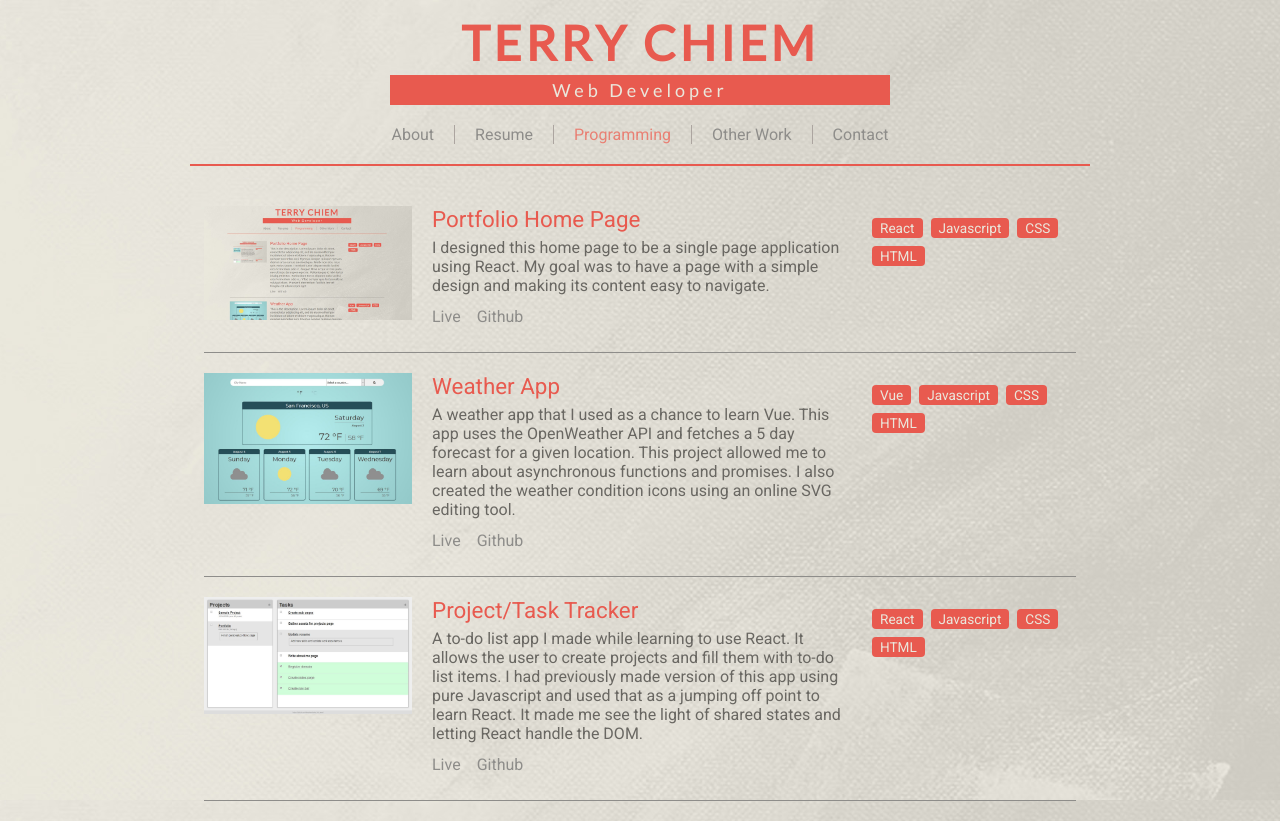
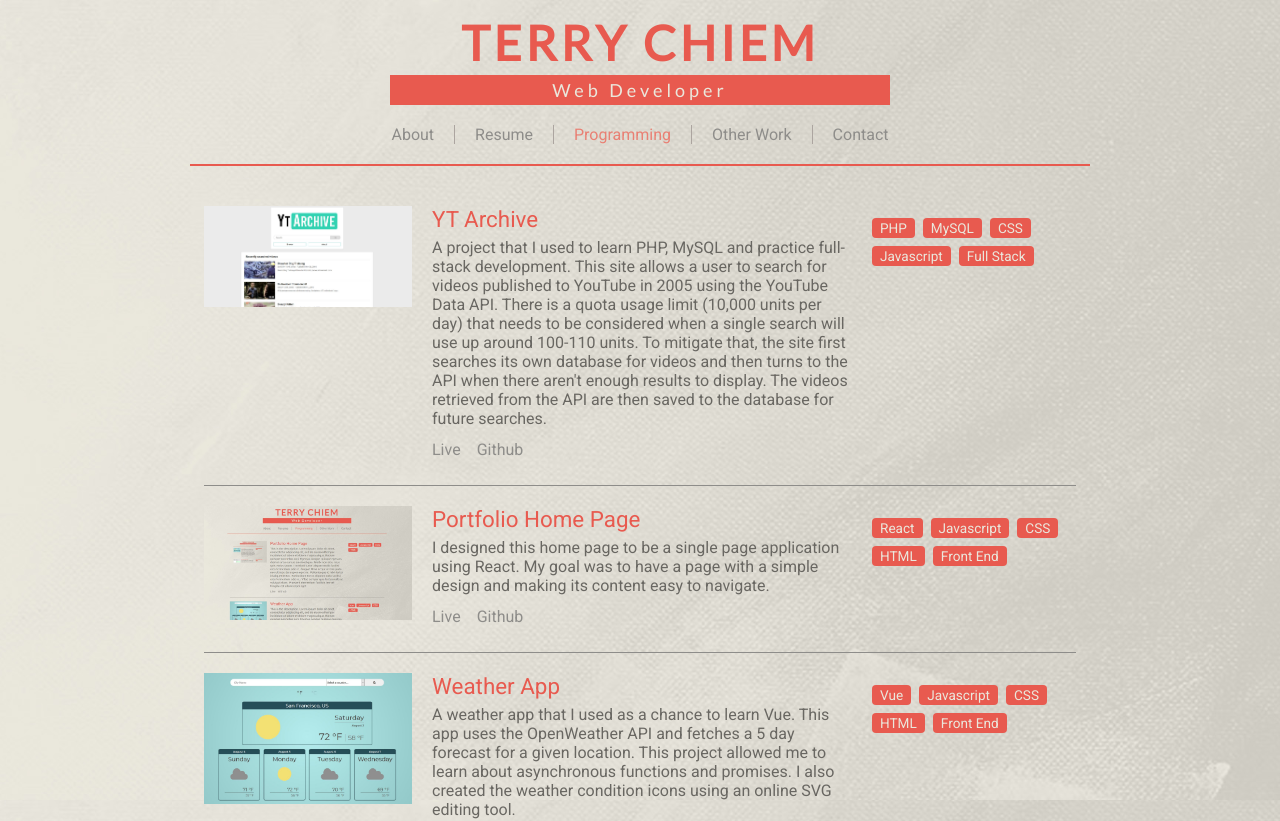
Before and after one commit to terchiem/homepage, a React (Create React App) app: page /programming in a window 1280 px wide. Shown: the top 821 px of the page. Built offline with nearby package versions, Linux system fonts and the light colour scheme.

Commit message:
add project and skills

```diff
--- a/src/page-resources/project-list.js
+++ b/src/page-resources/project-list.js
@@ -1,8 +1,16 @@
 const projects = [
+  {
+    name: "YT Archive",
+    description: "A project that I used to learn PHP, MySQL and practice full-stack development. This site allows a user to search for videos published to YouTube in 2005 using the YouTube Data API. There is a quota usage limit (10,000 units per day) that needs to be considered when a single search will use up around 100-110 units. To mitigate that, the site first searches its own database for videos and then turns to the API when there aren't enough results to display. The videos retrieved from the API are then saved to the database for future searches.",
+    tools: ["PHP", "MySQL", "CSS", "Javascript", "Full Stack"],
+    image: "yt-archive",
+    git: "https://github.com/terchiem/yt-archive",
+    link: "https://yt-archive.herokuapp.com/"
+  },
   {
     name: "Portfolio Home Page",
     description: "I designed this home page to be a single page application using React. My goal was to have a page with a simple design and making its content easy to navigate.",
-    tools: ["React", "Javascript", "CSS", "HTML"],
+    tools: ["React", "Javascript", "CSS", "HTML", "Front End"],
     image: "homepage",
     git: "https://github.com/terchiem/homepage",
     link: "https://terchiem.github.io/homepage/"
@@ -10,7 +18,7 @@ const projects = [
   {
     name: "Weather App",
     description: "A weather app that I used as a chance to learn Vue. This app uses the OpenWeather API and fetches a 5 day forecast for a given location. This project allowed me to learn about asynchronous functions and promises. I also created the weather condition icons using an online SVG editing tool.",
-    tools: ["Vue", "Javascript", "CSS", "HTML"],
+    tools: ["Vue", "Javascript", "CSS", "HTML", "Front End"],
     image: "weatherapp",
     git: "https://github.com/terchiem/weather_app",
     link: "https://terchiem.github.io/weather_app/"
@@ -18,7 +26,7 @@ const projects = [
   {
     name: "Project/Task Tracker",
     description: "A to-do list app I made while learning to use React. It allows the user to create projects and fill them with to-do list items. I had previously made version of this app using pure Javascript and used that as a jumping off point to learn React. It made me see the light of shared states and letting React handle the DOM.",
-    tools: ["React", "Javascript", "CSS", "HTML"],
+    tools: ["React", "Javascript", "CSS", "HTML", "Front End"],
     image: "todoapp",
     git: "https://github.com/terchiem/todo_list_react",
     link: "https://terchiem.github.io/todo_list_react/"
@@ -26,7 +34,7 @@ const projects = [
   {
     name: "Tic-Tac-Toe",
     description: "A game of Tic-Tac-Toe created with Javascript using modules and factories. The main goal of this project was to have as little global code as possible. This project definitely taught me the value of making code more modular.",
-    tools: ["Javascript", "CSS", "HTML"],
+    tools: ["Javascript", "CSS", "HTML", "Front End"],
     image: "tictactoe",
     git: "https://github.com/terchiem/js_tictactoe",
     link: "https://terchiem.github.io/js_tictactoe/"
@@ -34,7 +42,7 @@ const projects = [
   {
     name: "Pomodoro Clock",
     description: "A browser timer for utilizing the Pomodoro Technique. One of my earliest projects that taught me how to work with intervals in Javascript and how to create a timer that toggles between two values.",
-    tools: ["Javascript", "CSS", "HTML"],
+    tools: ["Javascript", "CSS", "HTML", "Front End"],
     image: "pomodoro",
     git: "https://github.com/terchiem/pomodoro_clock",
     link: "https://terchiem.github.io/pomodoro_clock/"
--- a/src/page-resources/resume-list.js
+++ b/src/page-resources/resume-list.js
@@ -55,6 +55,8 @@ export const educationList = [
 export const skillList = [
   'Javascript / ES6',
   'HTML / CSS',
+  'PHP',
+  'MySQL',
   'Ruby / Rails',
   'Python',
   'React',
```
Also changed, not shown: src/assets/projects/yt-archive.JPG (added).
